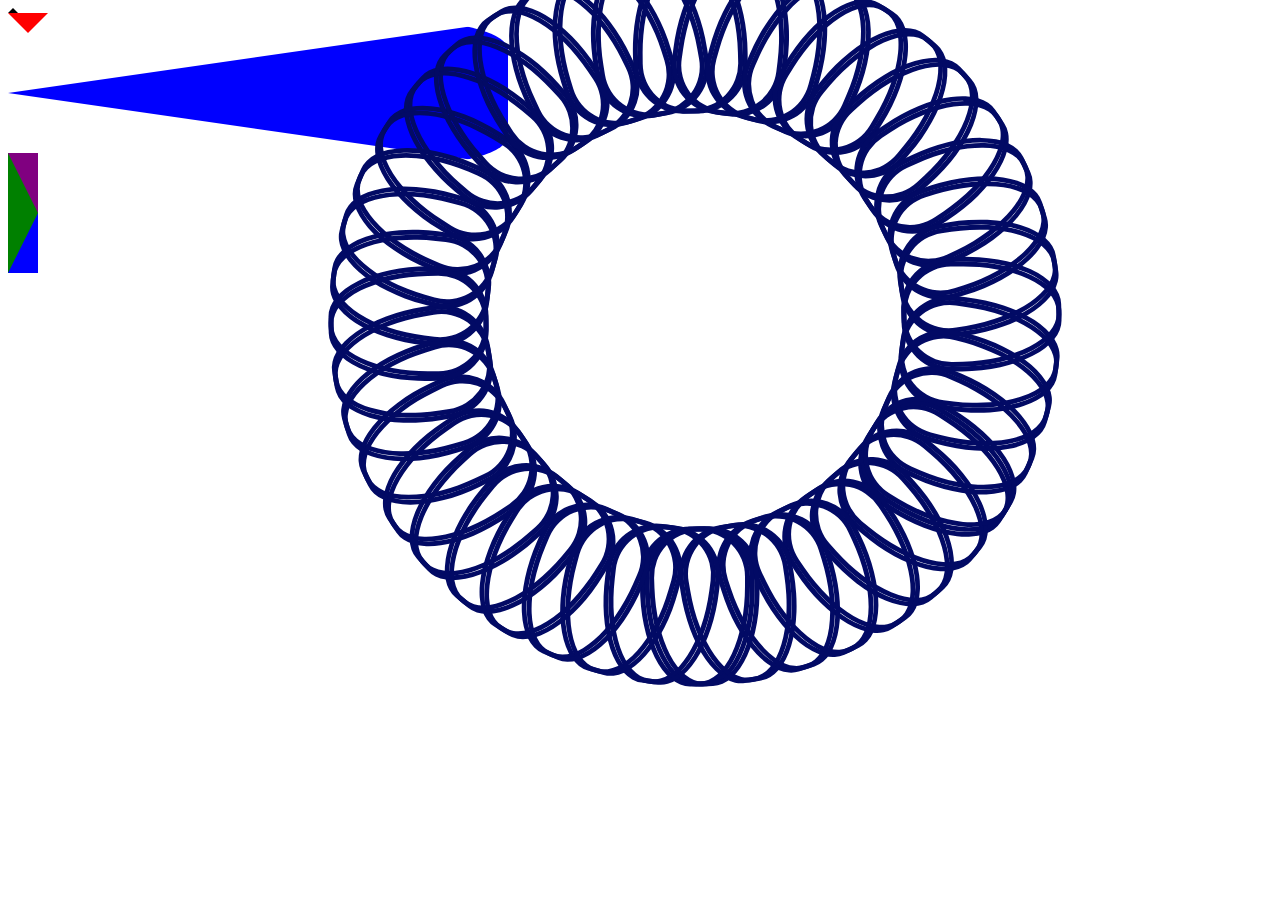
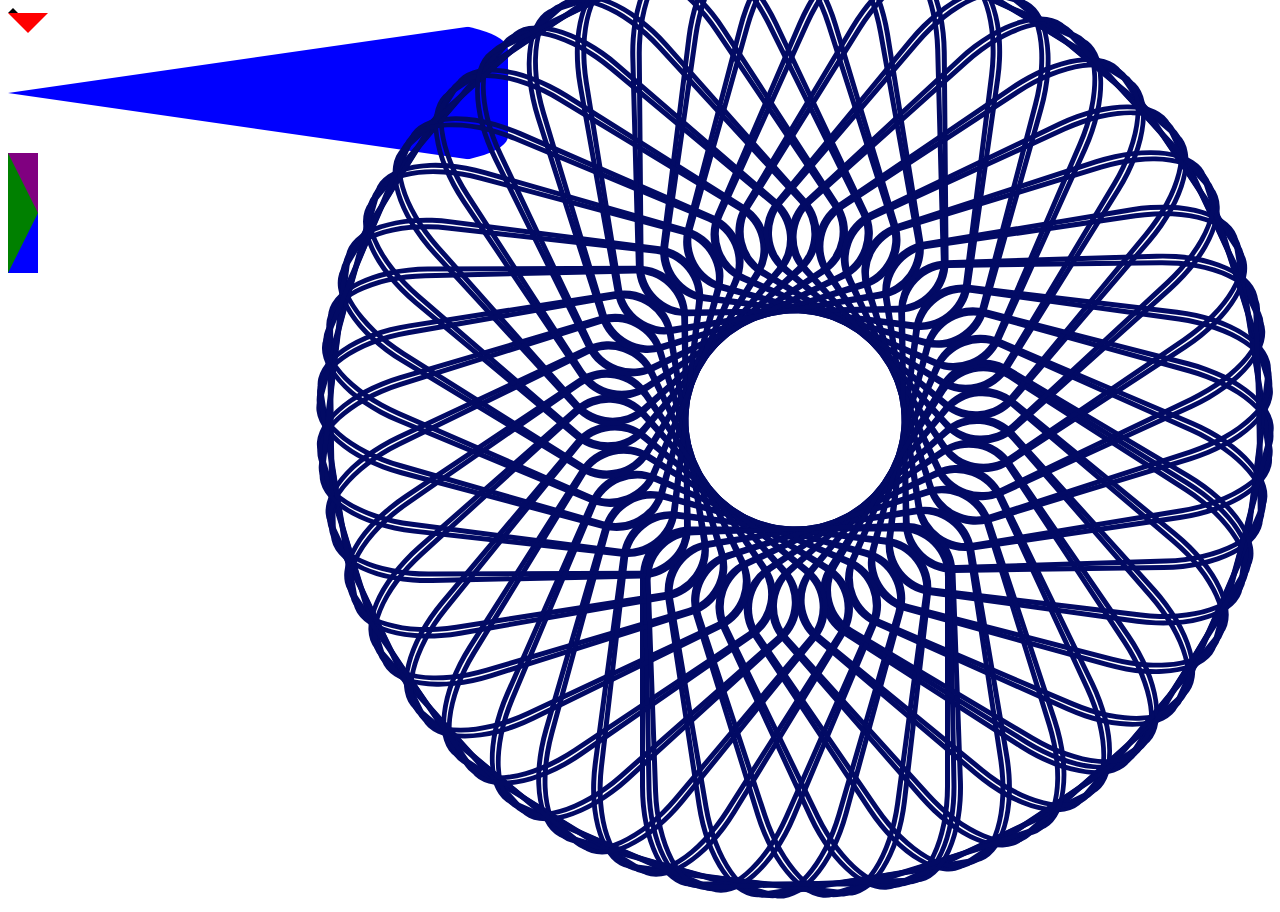
Before and after one commit to risingBirdSong/css_play, a React (Vite) app: page / in a window 1280 px wide. Before the commit the page ends 800 px from the top, so only its background shows below. Built offline with nearby package versions, Linux system fonts and the light colour scheme.

Commit message:
save. padding with many facing outwards, very pretty!

```diff
--- a/componenents/Pedal.tsx
+++ b/componenents/Pedal.tsx
@@ -18,7 +18,7 @@ const Pedal = (props: PedalProps) => {
     <div
       style={{
         // backgroundColor: `rgb(100, 1, 10)`,
-        // padding: "100px",
+        padding: "100px",
         // margin: "80px",
         overflow: "hidden",
         position: "absolute",
```
Also changed, not shown: 2 other files (tests, documents, lock files or other folders).
